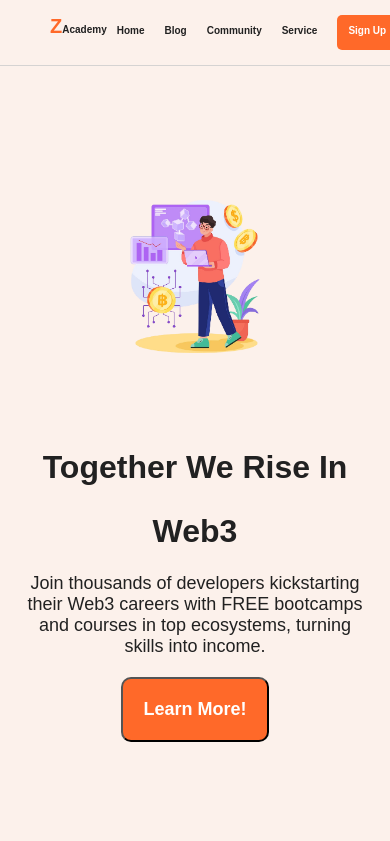
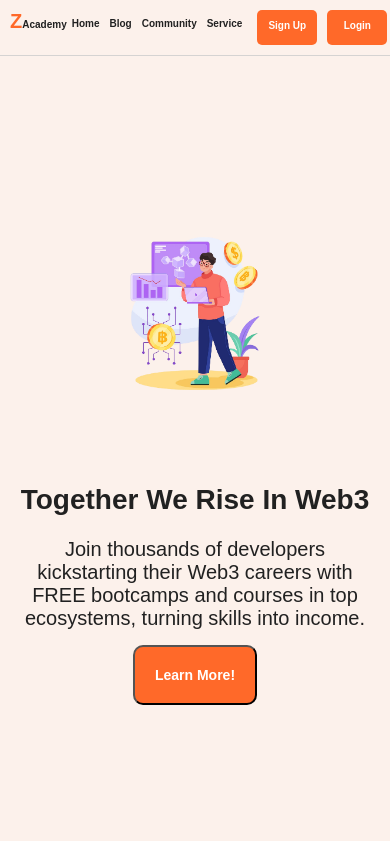
Before and after one commit to ZahidMollik/Zacademy, a plain HTML site: page index.html in a window 390 px wide. Shown: the top 841 px of the page. Drawn offline with Linux system fonts and the light colour scheme.

Commit message:
update navbar and banner section for responsive

```diff
--- a/style.css
+++ b/style.css
@@ -487,12 +487,15 @@ textarea{
 }
 
 @media screen and (max-width: 660px) {
-
+  #nav-bar{
+    padding: 10px;
+  }
   .nav-links {
     display: flex;
   }
   .nav-links a{
     font-size: 10px;
+    margin: 8px 5px;
   }
 
   .logo a {
@@ -510,6 +513,16 @@ textarea{
     font-size: 10px;
     width: 60px;
     margin-left: 10px;
+  }
+  .banner-content h1{
+    font-size: 28px;
+  }
+  .banner-content p{
+    font-size: 20px;
+  }
+  .banner-content button {
+    margin-top: 15px;
+    font-size: 14px;
   }
 
   .client-section{
```
